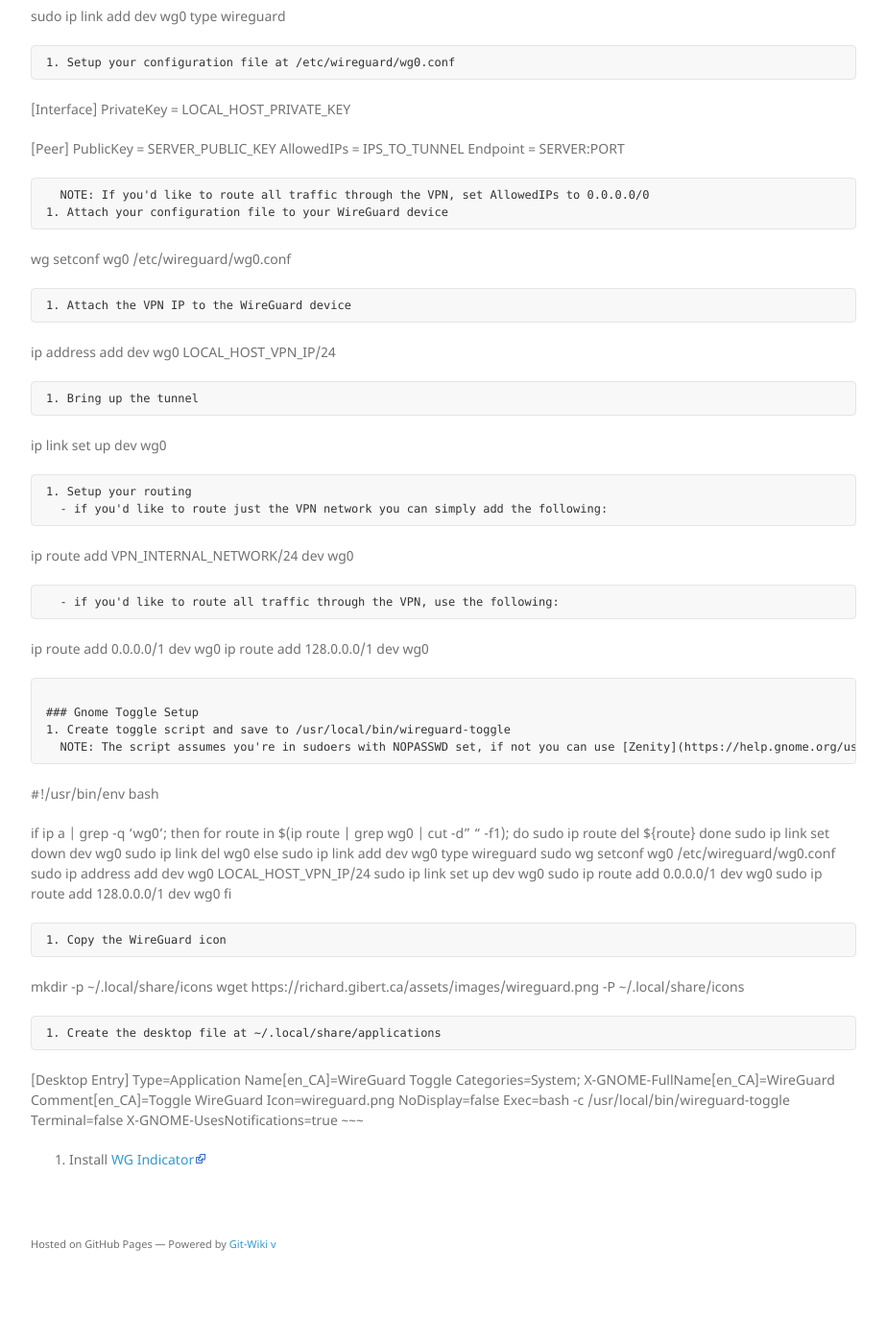
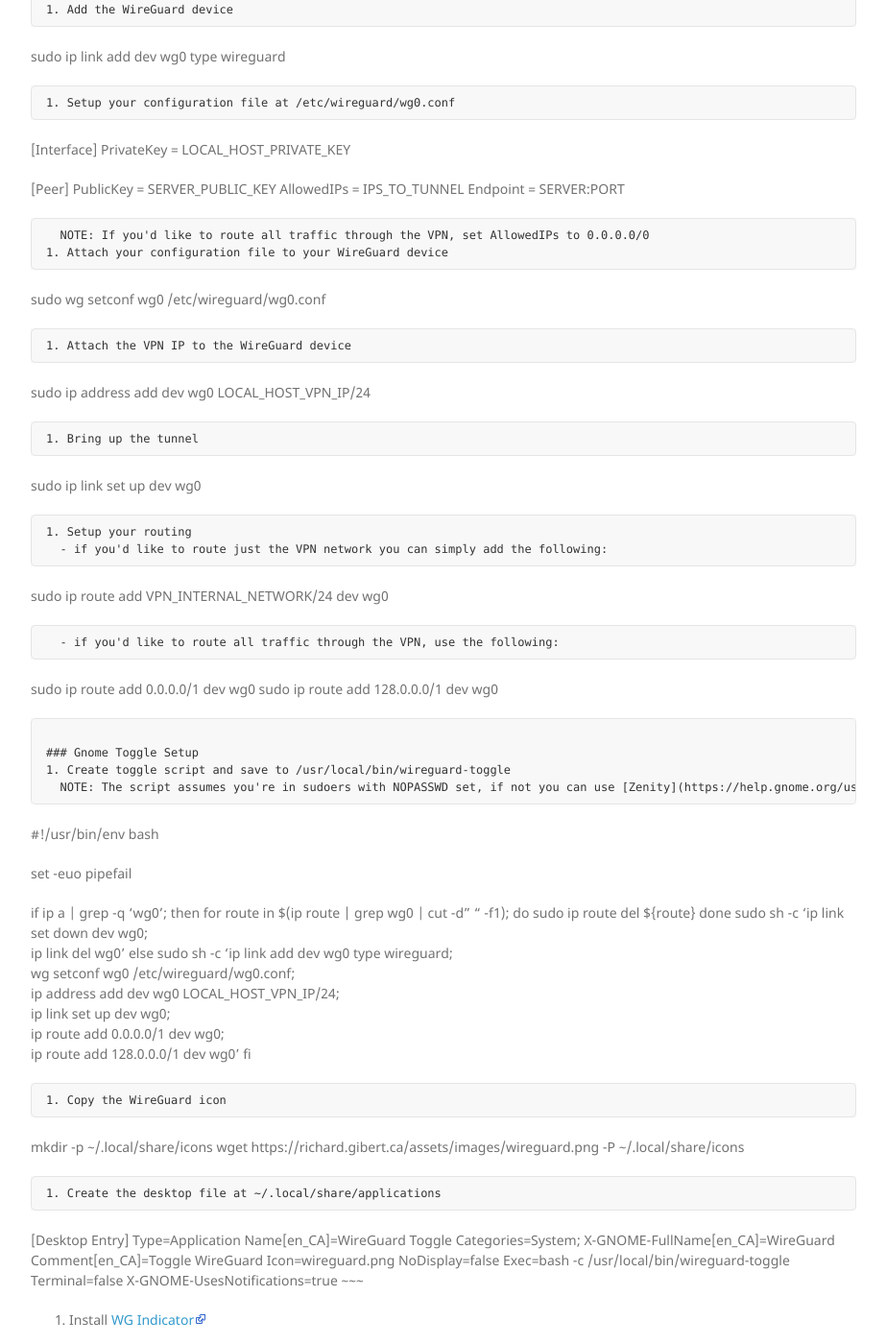
Before and after one commit to rgibert/rgibert.github.io, a Jekyll site: the page built from wiki/wireguard.md, in a window 1280 px wide and 1400 px high, scrolled down 1860 px. Shown: the whole window at 96% size, without its empty margins (338-1261 px from the left). Built offline with Jekyll 4.4.1, drawn with Linux system fonts in a browser that asks for light colours; nearby versions of some CDN libraries; our own code applies the rules of GitHub Pages for plain Markdown files; before the commit the page ends 3198 px from its top, so only the background shows below that; some of the changed text lies outside the part shown.

Commit message:
Update wireguard.md

```diff
--- a/wiki/wireguard.md
+++ b/wiki/wireguard.md
@@ -6,25 +6,25 @@
 1. Copy the spk to your Synology
 1. Install the spk
 ~~~
-synopkg install PATH_TO_SPK
+sudo synopkg install PATH_TO_SPK
 ~~~
 1. Start the package
 ~~~
-synopkg start WireGuard
+sudo synopkg start WireGuard
 ~~~
 
 ## Configure WireGuard on the Synology
 
 1. Make sure the WireGuard module is loaded
 ~~~
-modprobe WireGuard
+sudo modprobe WireGuard
 ~~~
-1. Generate your public/private keys (as root)
+1. Generate your public/private keys
 ~~~
-umask 077
-mkdir -p /etc/wireguard
-wg genkey | tee /etc/wireguard/privatekey-$(hostname -s)
-wg pubkey > /etc/wireguard/publickey-$(hostname -s)"
+sudo sh -c 'umask 077; \
+mkdir -p /etc/wireguard; \
+wg genkey | tee /etc/wireguard/privatekey-$(hostname -s); \
+wg pubkey > /etc/wireguard/publickey-$(hostname -s)'
 ~~~
 1. Add the WireGuard device
 ~~~
@@ -73,14 +73,14 @@
 
 1. Make sure the WireGuard module is loaded
 ~~~
-modprobe WireGuard
+sudo modprobe WireGuard
 ~~~
-1. Generate your public/private keys (as root)
+1. Generate your public/private keys
 ~~~
-umask 077
-mkdir -p /etc/wireguard
-wg genkey | tee /etc/wireguard/privatekey-$(hostname -s)
-wg pubkey > /etc/wireguard/publickey-$(hostname -s)"
+sudo sh -c 'umask 077; \
+mkdir -p /etc/wireguard; \
+wg genkey | tee /etc/wireguard/privatekey-$(hostname -s); \
+wg pubkey > /etc/wireguard/publickey-$(hostname -s)'
 ~~~
 1. Add the WireGuard device
 ~~~
@@ -126,19 +126,21 @@
 ~~~
 #!/usr/bin/env bash
 
+set -euo pipefail
+
 if ip a | grep -q 'wg0'; then
   for route in $(ip route | grep wg0 | cut -d" " -f1); do
     sudo ip route del ${route}
   done
-  sudo ip link set down dev wg0
-  sudo ip link del wg0
+  sudo sh -c 'ip link set down dev wg0; \
+    ip link del wg0'
 else
-  sudo ip link add dev wg0 type wireguard
-  sudo wg setconf wg0 /etc/wireguard/wg0.conf
-  sudo ip address add dev wg0 LOCAL_HOST_VPN_IP/24
-  sudo ip link set up dev wg0
-  sudo ip route add 0.0.0.0/1 dev wg0
-  sudo ip route add 128.0.0.0/1 dev wg0
+  sudo sh -c 'ip link add dev wg0 type wireguard; \
+    wg setconf wg0 /etc/wireguard/wg0.conf; \
+    ip address add dev wg0 LOCAL_HOST_VPN_IP/24; \
+    ip link set up dev wg0; \
+    ip route add 0.0.0.0/1 dev wg0; \
+    ip route add 128.0.0.0/1 dev wg0'
 fi
 ~~~
 1. Copy the WireGuard icon
```
Also changed, not shown: other parts of wiki/wireguard.md (+6 -6 lines).
